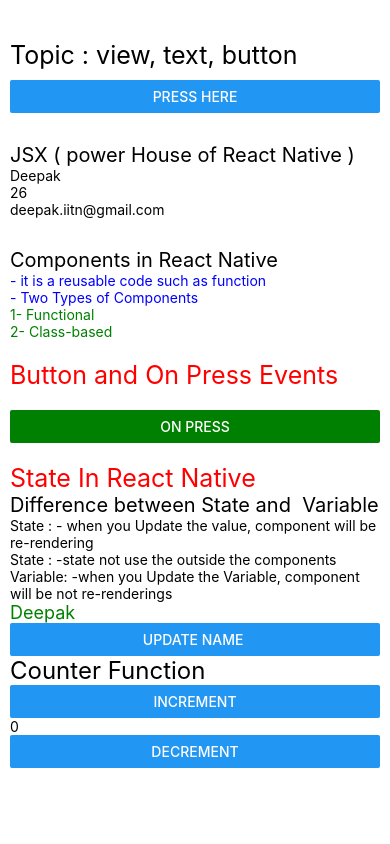
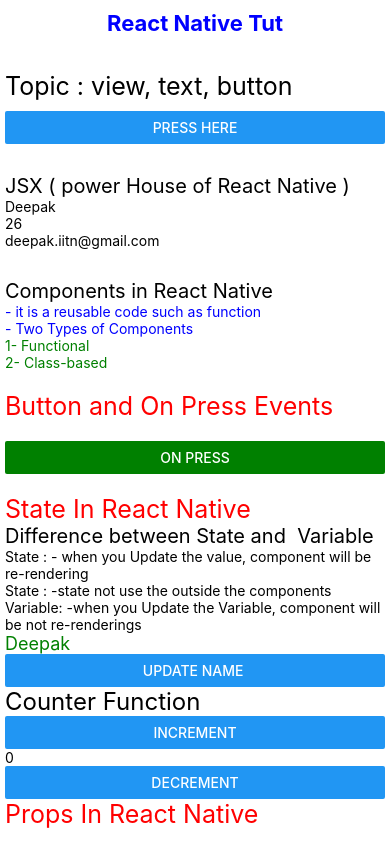
Before and after one commit to DeepakDev001/React-Native-tut, a React Native app: screen / in a window 390 px wide. Built offline with nearby package versions, Linux system fonts and the light colour scheme.

Commit message:
ReactProps and ReactStyle

```diff
--- a/App.js
+++ b/App.js
@@ -1,14 +1,15 @@
-import { StyleSheet, Text, View } from 'react-native';
-import Basics from './components/Basics';
-import OnPressEvent from './components/OnPressEvent';
-import ReactState from './components/ReactState';
+import { ImageBackground, StyleSheet, View } from 'react-native';
+import ReactStyle from './components/ReactStyle';
+import ListView from './components/ListView';
 
 export default function App() {
+  const image = { uri: 'https://img.freepik.com/free-/blue-fluid-background-frame_53876-99019.jpg?size=626&ext=jpg' };
   return (
     <View style={styles.container}>
-      <Basics />
-      <OnPressEvent />
-      <ReactState />
+      <ListView />
+      {/* <ImageBackground source={image} resizeMode="cover" style={styles.image} >
+        <ReactStyle />
+      </ImageBackground> */}
     </View>
   );
 }
@@ -17,6 +18,9 @@ const styles = StyleSheet.create({
   container: {
     flex: 1,
     backgroundColor: '#fff',
-    margin: 10
+  },
+  image: {
+    flex: 1,
+    justifyContent: 'center',
   },
 });
--- /dev/null
+++ b/StyleSheets.js
@@ -0,0 +1,44 @@
+import { StyleSheet } from "react-native"
+
+export const ExStyle = StyleSheet.create({
+    ViewContainer: {
+        flex: 1,
+        justifyContent: "center",
+        alignItems: "center",
+    },
+    tinyLogo: {
+        width: 60,
+        height: 60,
+        borderRadius: 50
+    },
+    textArea: {
+        fontSize: 25,
+        fontWeight: "bold",
+        marginTop: 30
+    },
+    subTextArea: {
+        textAlign: "center",
+        color: "#6A737A",
+        marginTop: 5
+    },
+    TncBtn: {
+        borderRadius: 10,
+        textTransform: "lowercase",
+        backgroundColor: "#008400"
+
+    },
+    appButtonContainer: {
+        width: 250,
+        backgroundColor: "#008400",
+        borderRadius: 10,
+        paddingVertical: 10,
+        paddingHorizontal: 10,
+        marginTop: 30
+    },
+    appButtonText: {
+        fontSize: 13,
+        color: "#fff",
+        fontWeight: "bold",
+        alignSelf: "center",
+    }
+})
--- /dev/null
+++ b/components/ListView.js
@@ -0,0 +1,51 @@
+import React from 'react'
+import { ScrollView, StatusBar, StyleSheet, Text, View } from 'react-native'
+import Basics from './Basics'
+import OnPressEvent from './OnPressEvent'
+import ReactState from './ReactState'
+import ReactProps from './ReactProps'
+
+const ListView = () => {
+
+    //================ Main_Return_Function ===================//
+    return (
+        <View style={StyleView.ListContainer}>
+            <StatusBar
+                backgroundColor={'orange'}
+                barStyle={'default'}
+                hidden={false} // In Flase Condition By Default Active StausBar
+            />
+            <Text style={StyleView.TextHeading}>React Native Tut</Text>
+            <ScrollView style={StyleView.scrollView}>
+                <Basics />
+                <OnPressEvent />
+                <ReactState />
+                <ReactProps />
+            </ScrollView>
+        </View>
+    )
+}
+
+//================== Internal_ Css_Types =====================//
+const StyleView = StyleSheet.create({
+    TextHeading: {
+        padding:5,
+        fontSize: 22,
+        fontWeight: "bold",
+        alignSelf: "center",
+        textAlignVertical:"center",
+        color: "blue"
+
+    },
+    ListContainer: {
+        flex: 1,
+        backgroundColor: "#fff",
+        margin: 5
+    },
+    scrollView: {
+        marginBottom: 10,
+
+    }
+})
+
+export default ListView
--- /dev/null
+++ b/components/ReactProps.js
@@ -0,0 +1,45 @@
+import React, { useState } from 'react'
+import { Button, StyleSheet, Text, View } from 'react-native'
+
+const ReactProps = () => {
+    const [updateText, setUpdateText] = useState("Deepak")
+
+    const UpdateText = (props) => {
+        return (
+            <View style={style.view}>
+                <Text style={style.text}>Name: {props.name}</Text>
+                <Button
+                    title='Update Text'
+                    onPress={() => setUpdateText('Yadav')}
+                />
+            </View>
+        )
+    }
+
+    //=================== Main_Return_Function =====================//
+    return (
+        <View>
+            <Text style={{ fontSize: 25, color: "red" }}>
+                Props In React Native
+            </Text>
+            <Text>:- It is an Argument / paraments of own components</Text>
+            <Text>:- when You send the data , one componets to another components the use the props</Text>
+            <Text style={{ color: "green" }}>
+                Note :-  is this possible send the data child to parent components? :- Yes  with the help of LeaftingUp State
+            </Text>
+            <UpdateText name={updateText} />
+        </View>
+    )
+}
+
+//================== Internal_ Css_Types =====================//
+const style = StyleSheet.create({
+    view: {
+        marginTop: 5
+    },
+    text: {
+        fontSize: 15,
+        fontWeight: "bold",
+    }
+})
+export default ReactProps
--- /dev/null
+++ b/components/ReactStyle.js
@@ -0,0 +1,34 @@
+import React from 'react'
+import { Image, Text, TouchableOpacity, View } from 'react-native'
+import { ExStyle } from '../StyleSheets'
+
+const ReactStyle = () => {
+
+    //=================== Main_Return_Function ==================//
+    return (
+        <View style={ExStyle.ViewContainer}>
+            <Image
+                style={ExStyle.tinyLogo}
+                source={{
+                    uri: 'https://avatars.githubusercontent.com/u/130967081?s=400&u=fd52537ecb20c7c676e880fcce19fccb1ea671aa&v=4',
+                }}
+            />
+            <Text style={ExStyle.textArea}>
+                Welcome to Deepak
+            </Text>
+            <Text style={ExStyle.subTextArea}>
+                As an adept Android Developer,
+                I specialize in crafting impactful,
+                user-friendly mobile applications with a solid foundation in React-Native,
+                delivering robust, efficient, and visually stunning Android experiences.
+            </Text>
+            <TouchableOpacity style={ExStyle.appButtonContainer}>
+                <Text style={ExStyle.appButtonText}>
+                    Continue
+                </Text>
+            </TouchableOpacity>
+        </View>
+    )
+}
+
+export default ReactStyle
```
Also changed, not shown: 1 other file (tests, documents, lock files or other folders).
